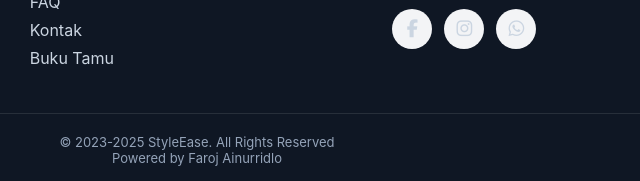
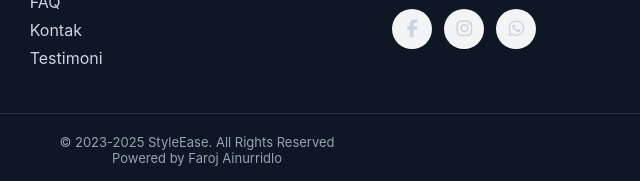
Before and after one commit to faroj1/PrakSistemInformasi, a plain HTML site: page styleease/bukutamu.html in a window 1280 px wide. Shown: the part 958-1139 px from the top of the page, 443-1083 px from the left. Drawn offline with Linux system fonts and the light colour scheme.

Commit message:
Update bukutamu.html

```diff
--- a/styleease/bukutamu.html
+++ b/styleease/bukutamu.html
@@ -103,7 +103,7 @@
           <a href="toko.html">Toko</a>
           <a href="faq.html">FAQ</a>
           <a href="kontak.html">Kontak</a>
-          <a href="bukutamu.html">Buku Tamu</a>
+          <a href="bukutamu.html">Testimoni</a>
         </nav>
       </div>
       <div class="faroj_footer_col faroj_footer_contact">
```
